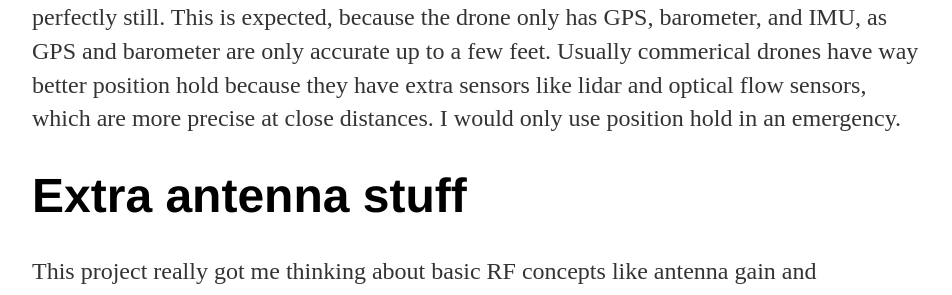
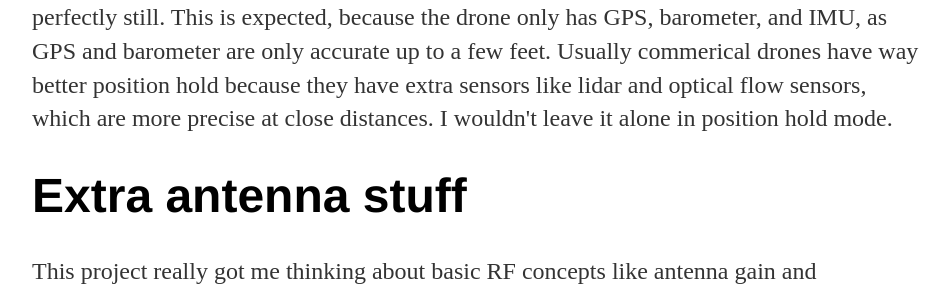
Before and after one commit to tfu1897/tfu1897.github.io, a Jekyll site: the page built from Projects/drone.html, in a window 1280 px wide and 900 px high, scrolled down 2832 px. Shown: the part 424-719 px from the top of the window, without its empty margins (160-1112 px from the left). Built offline with Jekyll 4.4.1, drawn with Linux system fonts in a browser that asks for light colours; some of the changed text lies outside the part shown.

Commit message:
Update drone.html

```diff
--- a/Projects/drone.html
+++ b/Projects/drone.html
@@ -35,7 +35,7 @@ permalink: /Projects/drone/
 	<h1>Flight time and range </h1>
 	<p>With the action camera and using a 4S 850 mAh battery, I was able to get around 10 minutes of flight time just hovering in position hold mode.  While flying around semi-agressively, the drone can cover about 8-10km of total distance. </p>
 	<h1>Autonomous performance</h1>
-	<p>I used Betaflight's GPS return to home and position hold features, and the drone reliably returns home.  Betaflight's autoland feature still leaves much to be desired, so usually I just manually land it. However, I didn't use a magnetometer (compass) so the drone has to calculate heading through GPS and inertial measurement, which isn't ideal for autonomous flight. The position hold is also just alright, it drifts a few feet, and doesn't really hover perfectly still. This is expected, because the drone only has GPS, barometer, and IMU, as GPS and barometer are only accurate up to a few feet.  Usually commerical drones have way better position hold because they have extra sensors like lidar and optical flow sensors, which are more precise at close distances. I would only use position hold in an emergency. </p>
+	<p>I used Betaflight's GPS return to home and position hold features, and the drone reliably returns home.  Betaflight's autoland feature still leaves much to be desired, so usually I just manually land it. However, I didn't use a magnetometer (compass) so the drone has to calculate heading through GPS and inertial measurement, which isn't ideal for autonomous flight. The position hold is also just alright, it drifts a few feet, and doesn't really hover perfectly still. This is expected, because the drone only has GPS, barometer, and IMU, as GPS and barometer are only accurate up to a few feet.  Usually commerical drones have way better position hold because they have extra sensors like lidar and optical flow sensors, which are more precise at close distances. I wouldn't leave it alone in position hold mode.</p>
 </div><!-- /.blurb -->
 
 <div class="extra">
```
